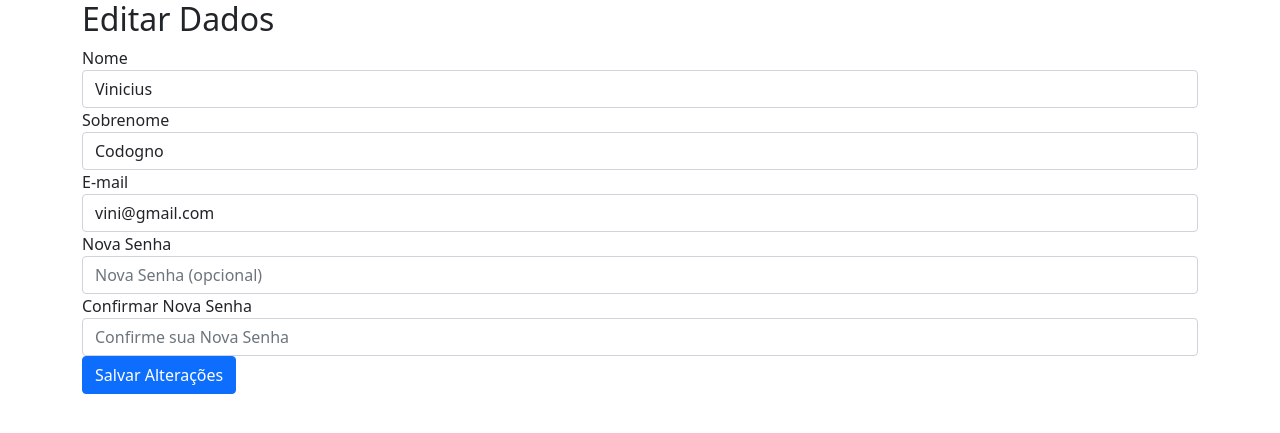
After one commit to ViniciusLeandroCodogno/projeto-final-zero, a Flask app: page /editar_usuario/ in a window 1280 px wide. The commit adds this page. Shown: the top 433 px of the page. Run offline with Flask 3, Linux system fonts and the light colour scheme; a user stored in the database is signed in; some libraries are stand-ins or nearby versions; some web fonts are replaced.

Commit message:
salvar 2

```diff
--- a/app/forms.py
+++ b/app/forms.py
@@ -33,6 +33,22 @@ class userForm(FlaskForm):
         db.session.add(user)
         db.session.commit()
         return user
+
+
+
+class EditUserForm(FlaskForm):
+    nome = StringField('Nome', validators=[DataRequired()])
+    sobrenome = StringField('Sobrenome', validators=[DataRequired()])
+    email = StringField('E-mail', validators=[DataRequired(), Email()])
+    senha = PasswordField('Nova Senha')
+    confirmacao_senha = PasswordField('Confirmar Nova Senha', validators=[EqualTo('senha')])
+    btnSubmit = SubmitField('Salvar Alterações')
+
+    def validate_email(self, email):
+        # Verifique se o e-mail já está em uso por outro usuário
+        if User.query.filter_by(email=email.data).first():
+            raise ValidationError('E-mail já cadastrado.')
+
 
 
 
--- /dev/null
+++ b/app/templates/login/editar_usuario.html
@@ -0,0 +1,32 @@
+{% extends 'base.html' %}
+{% block content %}
+<div class="container">
+    <h2>Editar Dados</h2>
+    <form method="POST" class="form">
+        {{ form.hidden_tag() }}
+
+        <div class="form-group">
+            {{ form.nome.label }}
+            {{ form.nome(class="form-control", placeholder="Digite seu Nome") }}
+        </div>
+        <div class="form-group">
+            {{ form.sobrenome.label }}
+            {{ form.sobrenome(class="form-control", placeholder="Digite seu Sobrenome") }}
+        </div>
+        <div class="form-group">
+            {{ form.email.label }}
+            {{ form.email(class="form-control", placeholder="Digite seu E-mail") }}
+        </div>
+        <div class="form-group">
+            {{ form.senha.label }}
+            {{ form.senha(class="form-control", placeholder="Nova Senha (opcional)") }}
+        </div>
+        <div class="form-group">
+            {{ form.confirmacao_senha.label }}
+            {{ form.confirmacao_senha(class="form-control", placeholder="Confirme sua Nova Senha") }}
+        </div>
+
+        {{ form.btnSubmit(class="btn btn-primary") }}
+    </form>
+</div>
+{% endblock %}
--- a/app/views.py
+++ b/app/views.py
@@ -1,6 +1,6 @@
 from app import app, db, bcrypt
 from flask import render_template, send_from_directory, url_for, redirect, request, flash, current_app
-from app.forms import userForm, loginForm, postForm, petgramForm
+from app.forms import userForm, loginForm, postForm, petgramForm, EditUserForm
 from flask_login import login_user, logout_user, current_user, login_required
 from app.models import Post, Comentario, Petgram, ComentarioPetgram, User
 from werkzeug.utils import secure_filename
@@ -70,6 +70,35 @@ def logout():
     logout_user()
     flash('Você saiu com sucesso.', 'info')
     return redirect(url_for('login'))
+
+
+
+@app.route('/editar_usuario/', methods=['GET', 'POST'])
+@login_required
+def editar_usuario():
+    form = EditUserForm()
+
+    # Preenche o formulário com os dados atuais do usuário logado
+    if request.method == 'GET':
+        form.nome.data = current_user.nome
+        form.sobrenome.data = current_user.sobrenome
+        form.email.data = current_user.email
+
+    # Quando o formulário for enviado
+    if form.validate_on_submit():
+        current_user.nome = form.nome.data
+        current_user.sobrenome = form.sobrenome.data
+        current_user.email = form.email.data
+
+        if form.senha.data:
+            current_user.senha = bcrypt.generate_password_hash(form.senha.data).decode('utf-8')
+
+        db.session.commit()
+        flash('Dados atualizados com sucesso!', 'success')
+        return redirect(url_for('perfil'))  # Redirecionar para a página de perfil ou outra página
+
+    return render_template('editar_usuario.html', form=form)
+
 
 
 
```
Also changed, not shown: app/templates/nave/nave.html (+37 -43 lines), instance/database.db.
